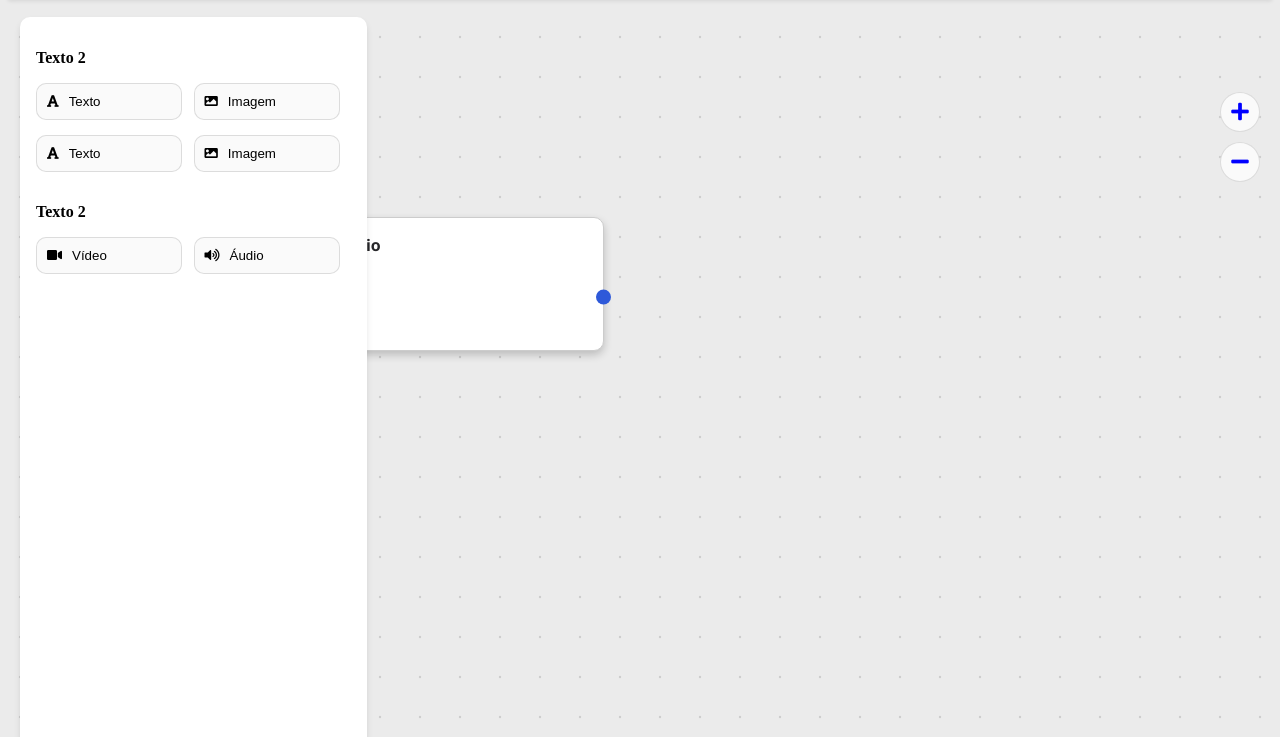
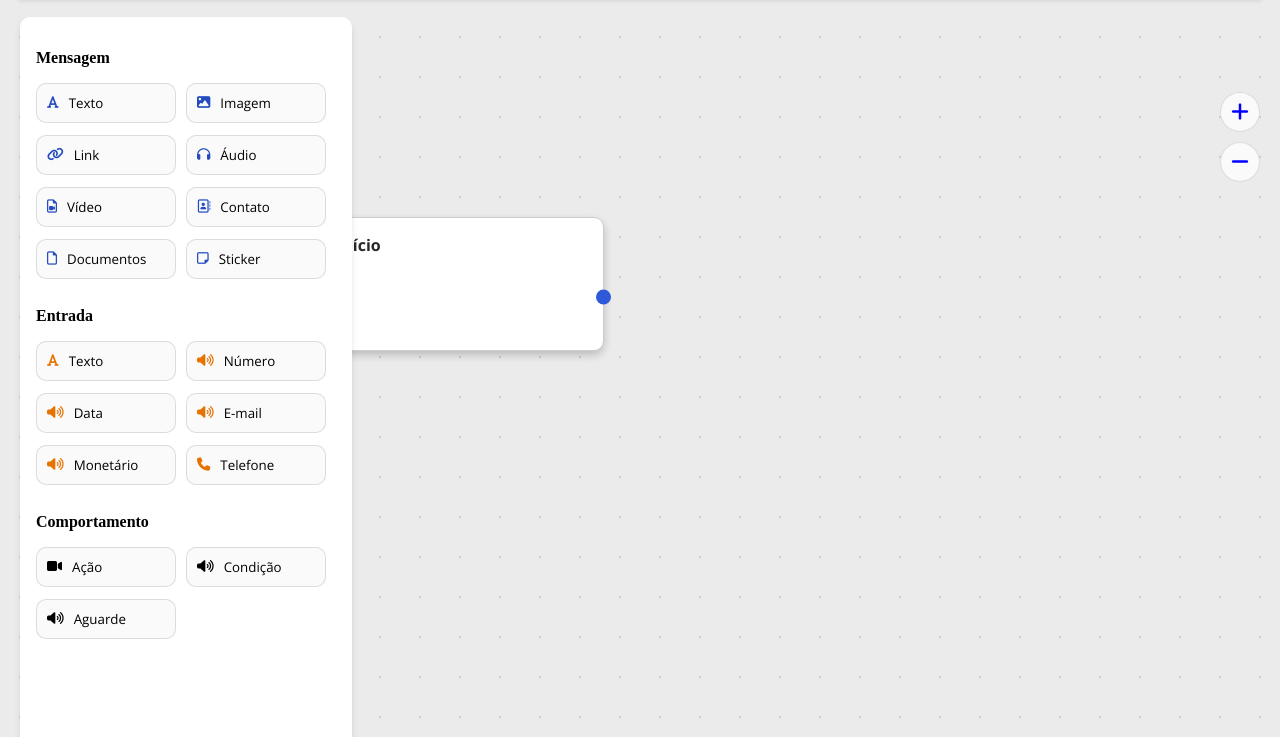
Before and after one commit to rafaelrochamor/Automation_Flow, a plain HTML site: page index.html in a window 1280 px wide. Shown: the part 63-800 px from the top of the page. Drawn offline with nearby package versions, Linux system fonts and the light colour scheme.

Commit message:
Segundo Commit

```diff
--- a/css/style.css
+++ b/css/style.css
@@ -18,6 +18,8 @@ body.container {
     padding: 10px 20px;
     background-color: #fff;
     box-shadow: 0 2px 4px rgba(0, 0, 0, 0.1);
+    margin-right: 10px;
+    margin-left: 10px;
 }
 
 .title {
@@ -57,7 +59,7 @@ h1[contenteditable="true"] {
     /* Recuo do header */
     left: 20px;
     /* Recuo do lado esquerdo */
-    width: 315px;
+    width: 300px;
     height: calc(100% - 80px);
     /* Altura do viewport menos recuo superior e inferior */
     background-color: white;
@@ -99,7 +101,8 @@ h1[contenteditable="true"] {
     align-items: center;
     cursor: pointer;
     transition: background-color 0.3s;
-    margin-bottom: 15px;
+    margin-bottom: 12px;
+    font-family: "Open Sans", sans-serif;
     /* Adicione um espaço entre os botões */
 }
 
@@ -172,6 +175,14 @@ h1[contenteditable="true"] {
     /* Adicionar borda de contorno azul ao card ativo */
 }
 
+.icon-blue {
+    color: #244CC0;
+  }
+
+  .icon-orange {
+    color: #e67200;
+  }
+
 
 /* Estilo para os ícones de zoom */
 .zoom-controls {
--- a/index.html
+++ b/index.html
@@ -6,7 +6,7 @@
     <meta name="viewport" content="width=device-width, initial-scale=1.0">
     <title>Painel de Fluxo</title>
     <link rel="stylesheet" href="css/style.css">
-    <link rel="stylesheet" href="https://cdnjs.cloudflare.com/ajax/libs/font-awesome/5.15.3/css/all.min.css">
+    <link rel="stylesheet" href="https://cdnjs.cloudflare.com/ajax/libs/font-awesome/6.4.2/css/all.min.css">
 
 </head>
 
@@ -34,24 +34,41 @@
 
         <div class="box">
 
-            <p class="titulo">Texto 2</p>
+            <p class="titulo">Mensagem</p>
 
             <div class="botoes">
-
                 <button class="sidebar-button">
-                    <i class="fas fa-font"></i> Texto
+                    <i class="fas fa-font icon-blue"></i> Texto
                 </button>
 
                 <button class="sidebar-button">
-                    <i class="fas fa-image"></i> Imagem
-                </button>
-                <button class="sidebar-button">
-                    <i class="fas fa-font"></i> Texto
+                    <i class="fas fa-image icon-blue"></i> Imagem
                 </button>
 
                 <button class="sidebar-button">
-                    <i class="fas fa-image"></i> Imagem
+                    <i class="fa-solid fa-link icon-blue"></i> Link
                 </button>
+
+                <button class="sidebar-button">
+                    <i class="fa-solid fa-headphones icon-blue"></i> Áudio
+                </button>
+
+                <button class="sidebar-button">
+                    <i class="fa-regular fa-file-video icon-blue"></i> Vídeo
+                </button>
+
+                <button class="sidebar-button">
+                    <i class="fa-regular fa-address-book icon-blue"></i> Contato
+                </button>
+
+                <button class="sidebar-button">
+                    <i class="fa-regular fa-file icon-blue"></i> Documentos
+                </button>
+
+                <button class="sidebar-button">
+                    <i class="fa-regular fa-note-sticky icon-blue"></i> Sticker
+                </button>
+
 
             </div>
 
@@ -59,16 +76,54 @@
 
         <div class="box">
 
-            <p class="titulo">Texto 2</p>
+            <p class="titulo">Entrada</p>
+
+            <div class="botoes">
+                <button class="sidebar-button">
+                    <i class="fa-solid fa-font icon-orange"></i> Texto
+                </button>
+
+                <button class="sidebar-button">
+                    <i class="fas fa-volume-up icon-orange"></i> Número
+                </button>
+
+                <button class="sidebar-button">
+                    <i class="fas fa-volume-up icon-orange"></i> Data
+                </button>
+
+                <button class="sidebar-button">
+                    <i class="fas fa-volume-up icon-orange"></i> E-mail
+                </button>
+
+                <button class="sidebar-button">
+                    <i class="fas fa-volume-up icon-orange"></i> Monetário
+                </button>
+
+                <button class="sidebar-button">
+                    <i class="fa-solid fa-phone icon-orange"></i> Telefone
+                </button>
+
+            </div>
+
+        </div>
+
+
+        <div class="box">
+
+            <p class="titulo">Comportamento</p>
 
             <div class="botoes">
 
                 <button class="sidebar-button">
-                    <i class="fas fa-video"></i> Vídeo
+                    <i class="fas fa-video"></i> Ação
                 </button>
 
                 <button class="sidebar-button">
-                    <i class="fas fa-volume-up"></i> Áudio
+                    <i class="fas fa-volume-up"></i> Condição
+                </button>
+
+                <button class="sidebar-button">
+                    <i class="fas fa-volume-up"></i> Aguarde
                 </button>
 
             </div>
@@ -77,6 +132,10 @@
 
     </section>
 
+    <div class="page">
+        <!-- Área onde os cards aparecerão ao serem soltos -->
+      </div>
+
     <div id="inicio-fluxo" class="flow-card">Início</div>
 
 
--- a/js/main.js
+++ b/js/main.js
@@ -4,7 +4,6 @@ document.addEventListener('DOMContentLoaded', () => {
     const publishButton = document.querySelector('.publish-button');
 
     let offsetX, offsetY, dragging = false;
-
 
     inicioFluxo.addEventListener('mousedown', e => {
         if (e.button !== 0) return;
```
